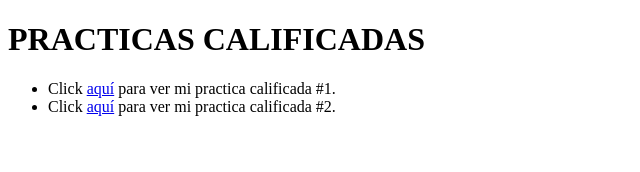
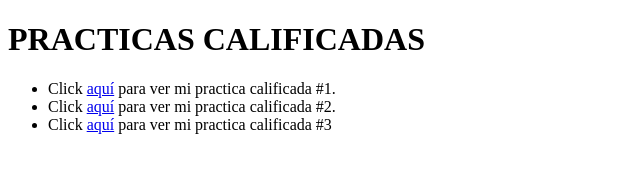
Before and after one commit to boren-p/FUNVAL-2025---Boren-Pardo, a plain HTML site: page index.html in a window 1280 px wide. Shown: the whole page, without its empty margins (0-640 px from the left). Drawn offline with Linux system fonts and the light colour scheme.

Commit message:
PRACTICA CALIFICADA #3 ENLAZADA

```diff
--- a/index.html
+++ b/index.html
@@ -10,6 +10,7 @@
     <ul>
         <li>Click <a target="blank" href="./DIA 2/PRACTICA CALIFICADA 1/index.html">aquí</a> para ver mi practica calificada #1.</li>
         <li>Click <a href="./DIA 3/PRACTICA CALIFICADA 2/index.html">aquí</a> para ver mi practica calificada #2.</li>
+        <li>Click <a href="./DIA 4/PRACTICA CALIFICADA 3/index.html">aquí</a> para ver mi practica calificada #3</li>
     </ul>
 </body>
 </html>
```
